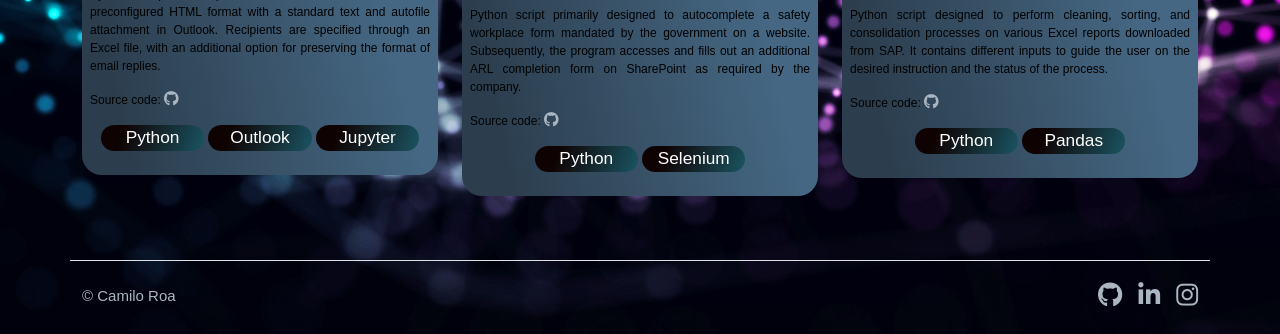
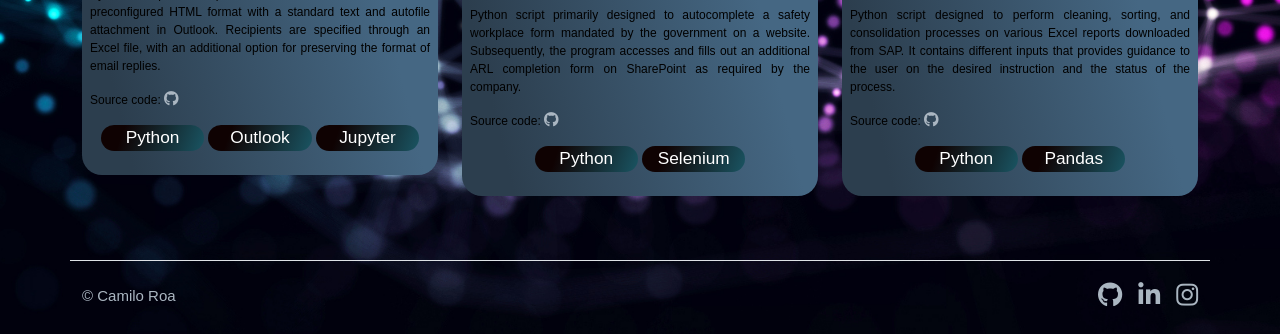
Before and after one commit to camiloroa112/website, a PHP site: page /portfolio.php in a window 1280 px wide. Shown: the part 1398-1732 px from the top of the page. Run offline with PHP 8.4, Linux system fonts and the light colour scheme; some libraries are stand-ins or nearby versions; some web fonts are replaced.

Commit message:
Modifying descriptions.

```diff
--- a/portfolio.php
+++ b/portfolio.php
@@ -426,7 +426,7 @@
                         <div class="background pb-3">
                             <h2 class="text-center">Excel Cleanser</h2>
                             <div class="px-2">
-                                <p class="project-desc">Python script designed to perform cleaning, sorting, and consolidation processes on various Excel reports downloaded from SAP. It contains different inputs to guide the user on the desired instruction and the status of the process.</p>
+                                <p class="project-desc">Python script designed to perform cleaning, sorting, and consolidation processes on various Excel reports downloaded from SAP. It contains different inputs that provides guidance to the user on the desired instruction and the status of the process.</p>
                                 <p>Source code:
                                     <a href="https://github.com/camiloroa112/excel-cleanser/tree/main" target="_blank"
                                         title="GitHub">
```
